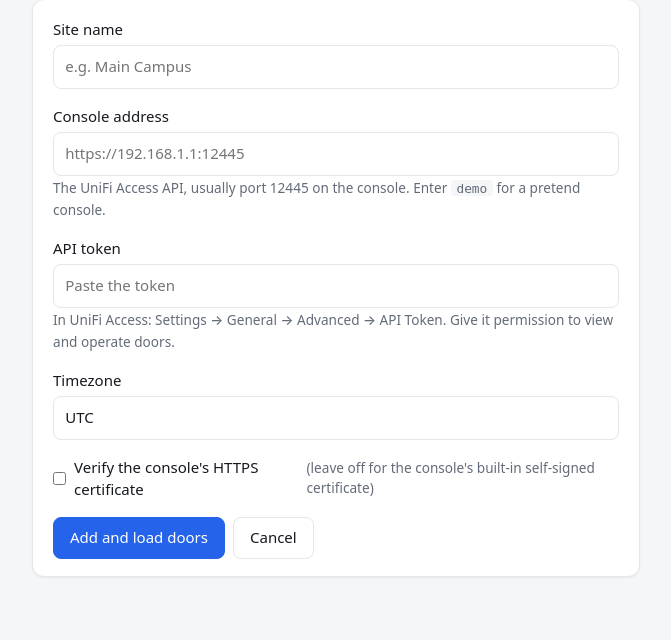
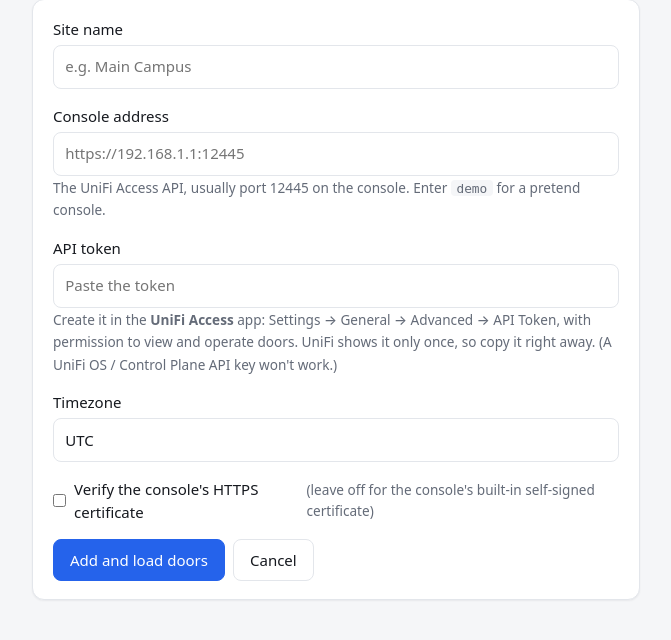
Before and after one commit to Stevy2191/OpnDoor, a FastAPI app: template app/templates/site_form.html in a window 1280 px wide. Shown: the part 187-827 px from the top of the page, without its empty margins (304-975 px from the left). Before the commit the page ends 764 px from the top, so only its background shows below. Run offline with FastAPI, Linux system fonts and the light colour scheme; the template is opened without the code that fills it, so the values that code supplies are empty; parts of the project's set-up code (start-up, migrations or seed data) failed here and were passed over.

Commit message:
Token field: keep password managers out; clearer 401 help
The API token box was a password field, so Firefox offered to save or
fill it with a site login, which can replace the token. It's now a
masked text field that password managers ignore. A 401 from the console
now says which token is needed (UniFi Access API token, not a UniFi OS
API key), in OpnDoor and in the installer.

Co-Authored-By: Claude Opus 5.5 <noreply@anthropic.com>
Claude-Session: https://claude.ai/code/session_01V2VABrGWpjwL22djLcKszg

```diff
--- a/app/static/style.css
+++ b/app/static/style.css
@@ -258,3 +258,5 @@ ins { color: var(--ok); text-decoration: none; font-weight: 500; }
 #userform:has(input[name=role][value=site_admin]:checked) .for-operator { display: none; }
 #userform:has(input[name=role][value=site_admin]:checked) .persite { display: none; }
 input[readonly] { background: var(--bg); color: var(--muted); }
+/* hide secrets without making them password fields (so password managers leave them alone) */
+input.secret { -webkit-text-security: disc; text-security: disc; }
--- a/app/templates/site_form.html
+++ b/app/templates/site_form.html
@@ -17,8 +17,10 @@
     <small class="muted">The UniFi Access API, usually port 12445 on the console. Enter <code>demo</code> for a pretend console.</small>
   </label>
   <label>API token
-    <input type="password" name="token" autocomplete="off" placeholder="{{ 'Saved: leave blank to keep' if site and site.token else 'Paste the token' }}">
-    <small class="muted">In UniFi Access: Settings → General → Advanced → API Token. Give it permission to view and operate doors.</small>
+    <input type="text" name="token" class="secret" autocomplete="off" spellcheck="false" data-lpignore="true" data-1p-ignore data-bwignore
+      placeholder="{{ 'Saved: leave blank to keep' if site and site.token else 'Paste the token' }}">
+    <small class="muted">Create it in the <strong>UniFi Access</strong> app: Settings → General → Advanced → API Token, with permission to view and operate doors.
+      UniFi shows it only once, so copy it right away. (A UniFi OS / Control Plane API key won't work.)</small>
   </label>
   <label>Timezone
     <input name="timezone" list="tzs" value="{{ site.timezone if site else config.TZ_NAME }}" required>
--- a/app/unifi.py
+++ b/app/unifi.py
@@ -49,7 +49,9 @@ class UnifiClient:
         except httpx.HTTPError as e:
             raise UnifiError(f"Cannot reach the UniFi Access console: {e}") from e
         if resp.status_code == 401:
-            raise UnifiError("UniFi Access rejected the API token (401)")
+            raise UnifiError("UniFi Access rejected the API token (401). Make a new token in the UniFi Access "
+                             "app under Settings → General → Advanced → API Token (not a UniFi OS API key), "
+                             "with door permissions, and paste all of it.")
         try:
             body = resp.json()
         except ValueError:
```
Also changed, not shown: 1 other file.
